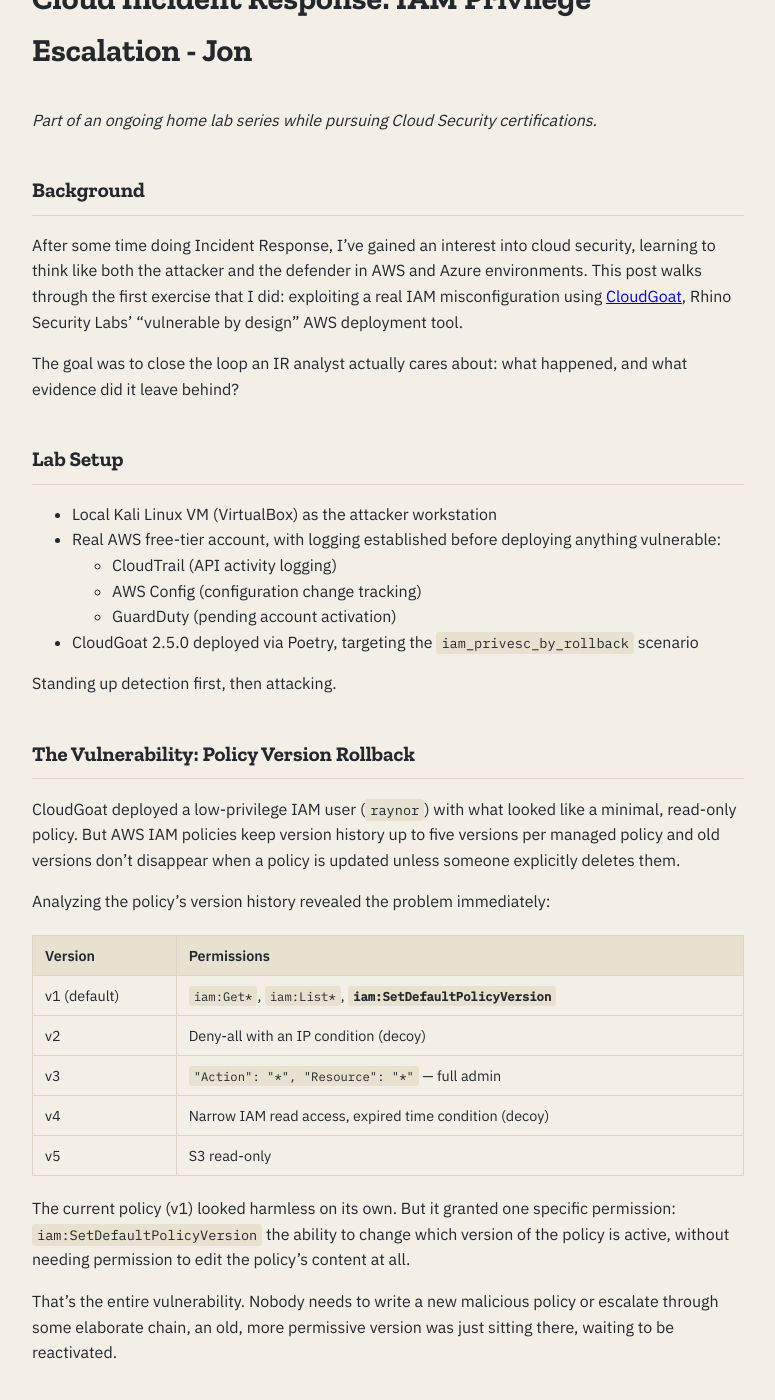
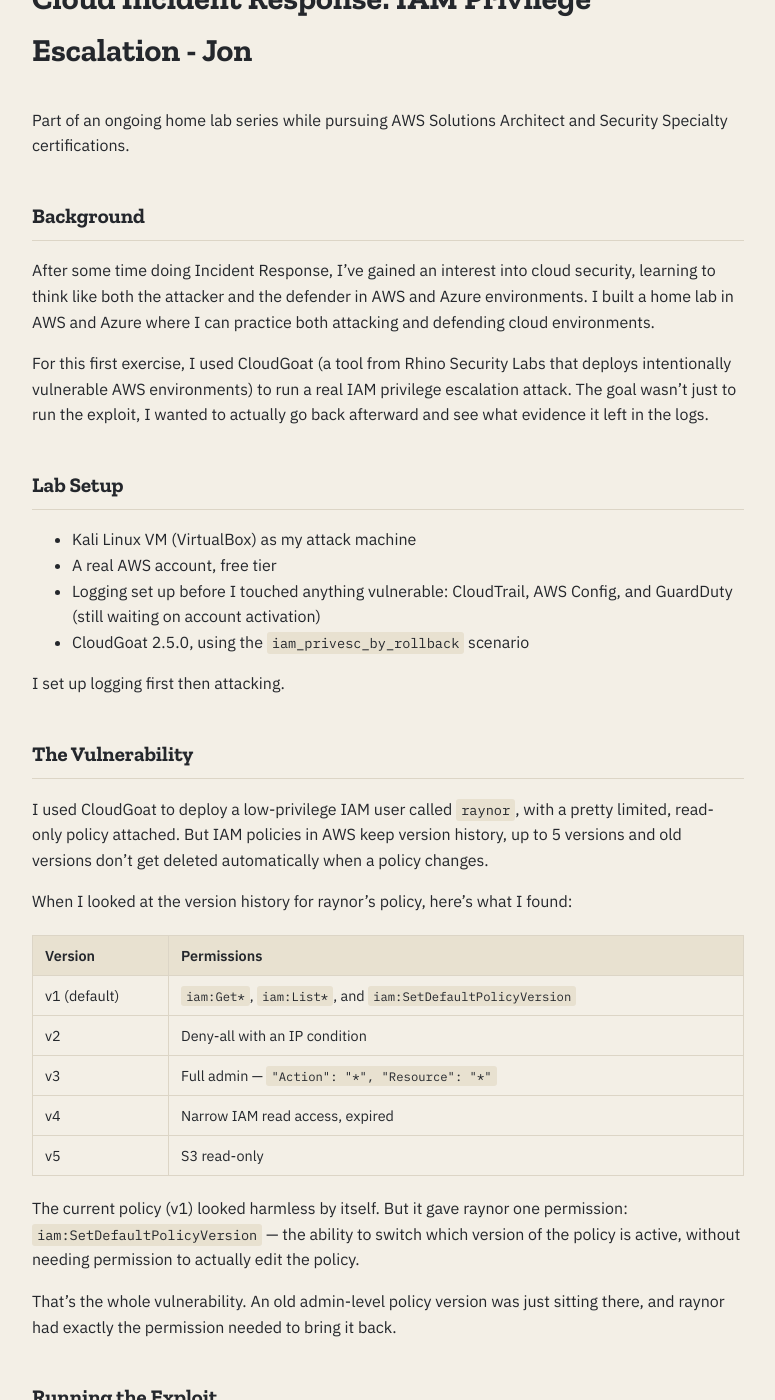
Before and after one commit to J0xn1/j0xn1.github.io, a Jekyll site: the page built from _posts/2026-09-11-iam-privesc-writeup.md, in a window 1280 px wide and 1400 px high, scrolled down 195 px. Shown: the whole window, without its empty margins (252-1027 px from the left). Built offline with Jekyll 4.4.1, drawn with Linux system fonts in a browser that asks for light colours; some of the changed text lies outside the part shown.

Commit message:
Update 2026-09-11-iam-privesc-writeup.md

````diff
--- a/_posts/2026-09-11-iam-privesc-writeup.md
+++ b/_posts/2026-09-11-iam-privesc-writeup.md
@@ -1,3 +1,108 @@
+---
+layout: post
+title: "Cloud Incident Response: IAM Privilege Escalation - Jon"
+date: 2026-09-11
+---
+
+Part of an ongoing home lab series while pursuing AWS Solutions Architect and Security Specialty certifications.
+
+## Background
+
+After some time doing Incident Response, I've gained an interest into cloud security, learning to think like both the attacker and the defender in AWS and Azure environments. I built a home lab in AWS and Azure where I can practice both attacking and defending cloud environments.
+
+For this first exercise, I used CloudGoat (a tool from Rhino Security Labs that deploys intentionally vulnerable AWS environments) to run a real IAM privilege escalation attack. The goal wasn't just to run the exploit, I wanted to actually go back afterward and see what evidence it left in the logs.
+
+## Lab Setup
+
+- Kali Linux VM (VirtualBox) as my attack machine
+- A real AWS account, free tier
+- Logging set up before I touched anything vulnerable: CloudTrail, AWS Config, and GuardDuty (still waiting on account activation)
+- CloudGoat 2.5.0, using the `iam_privesc_by_rollback` scenario
+
+I set up logging first then attacking.
+
+## The Vulnerability
+
+I used CloudGoat to deploy a low-privilege IAM user called `raynor`, with a pretty limited, read-only policy attached. But IAM policies in AWS keep version history, up to 5 versions and old versions don't get deleted automatically when a policy changes.
+
+When I looked at the version history for raynor's policy, here's what I found:
+
+| Version | Permissions |
+|---|---|
+| v1 (default) | `iam:Get*`, `iam:List*`, and `iam:SetDefaultPolicyVersion` |
+| v2 | Deny-all with an IP condition |
+| v3 | Full admin — `"Action": "*", "Resource": "*"` |
+| v4 | Narrow IAM read access, expired |
+| v5 | S3 read-only |
+
+The current policy (v1) looked harmless by itself. But it gave raynor one permission: `iam:SetDefaultPolicyVersion` — the ability to switch which version of the policy is active, without needing permission to actually edit the policy.
+
+That's the whole vulnerability. An old admin-level policy version was just sitting there, and raynor had exactly the permission needed to bring it back.
+
+## Running the Exploit
+
+Using raynor's credentials:
+
+```bash
+aws iam set-default-policy-version \
+  --policy-arn arn:aws:iam::<account-id>:policy/cg-raynor-policy-<id> \
+  --version-id v3 \
+  --profile raynor
+```
+
+One command, and raynor went from barely-read-only to full admin. I confirmed it by listing every S3 bucket in the account, something raynor definitely shouldn't have been able to do before:
+
+```bash
+aws s3 ls --profile raynor
+```
+
+## Checking the Logs
+
+ I pulled up CloudTrail afterward and found the exact event the exploit generated:
+
+```json
+{
+  "eventName": "SetDefaultPolicyVersion",
+  "userIdentity": {
+    "userName": "raynor-<id>"
+  },
+  "sourceIPAddress": "<my IP>",
+  "userAgent": "aws-cli/2.36.17 ... os/linux ... kali-amd64",
+  "requestParameters": {
+    "policyArn": "arn:aws:iam::<account-id>:policy/cg-raynor-policy-<id>",
+    "versionId": "v3"
+  }
+}
+```
+
+A few things stood out to me, in the order I'd probably notice them if I saw this in a real investigation:
+
+1. **`SetDefaultPolicyVersion` as the event name.** Just seeing it happen at all is worth a second look.
+2. **`versionId: v3`.** Doesn't mean much on its own, but since I'd already looked at the policy's version history, I immediately knew v3 was the admin version. That one field basically tells you what happened.
+3. **The user agent says `kali-amd64`.** In a real company, this is a huge red flag; nobody's legitimate day-to-day work runs through Kali Linux besides red teamers.
+4. **Source IP.** Matching this against known-good IP ranges is a normal step in any investigation, cloud or not.
+
+## What I Took Away From This
+
+- Old IAM policy versions are a real attack surface that's easy to overlook. AWS keeps up to 5 versions by default, and nobody cleans them up automatically.
+- Setting up logging before attacking anything made the whole thing reconstructable afterward.
+- Small details carry a lot of weight. That user-agent string alone would be enough to start an investigation in a real environment.
+
+## What's Next
+
+- Retrying GuardDuty once my AWS account finishes activating, and hooking up EventBridge to alert automatically on findings
+- Trying another CloudGoat scenario — probably `cloud_breach_s3` or `iam_privesc_by_ec2`
+- Building the Azure side of this lab with Azure Goat
+- Eventually rewriting these scenarios in my own Terraform, once I've seen enough of CloudGoat's setup to understand the patterns
+
+
+
+
+
+
+
+
+
 ---
 layout: post
 title: "Cloud Incident Response: IAM Privilege Escalation - Jon"
````
Also changed, not shown: other parts of _posts/2026-09-11-iam-privesc-writeup.md (+1 -1 lines).
